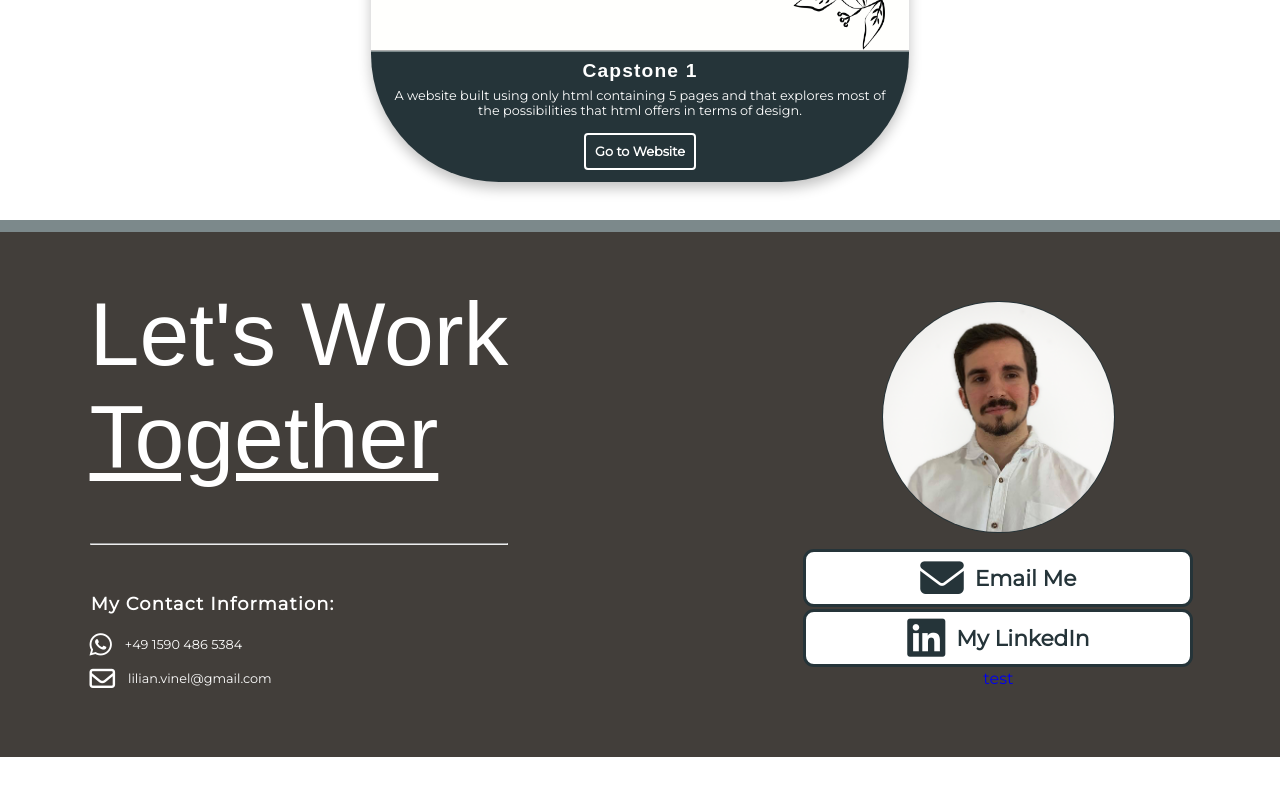
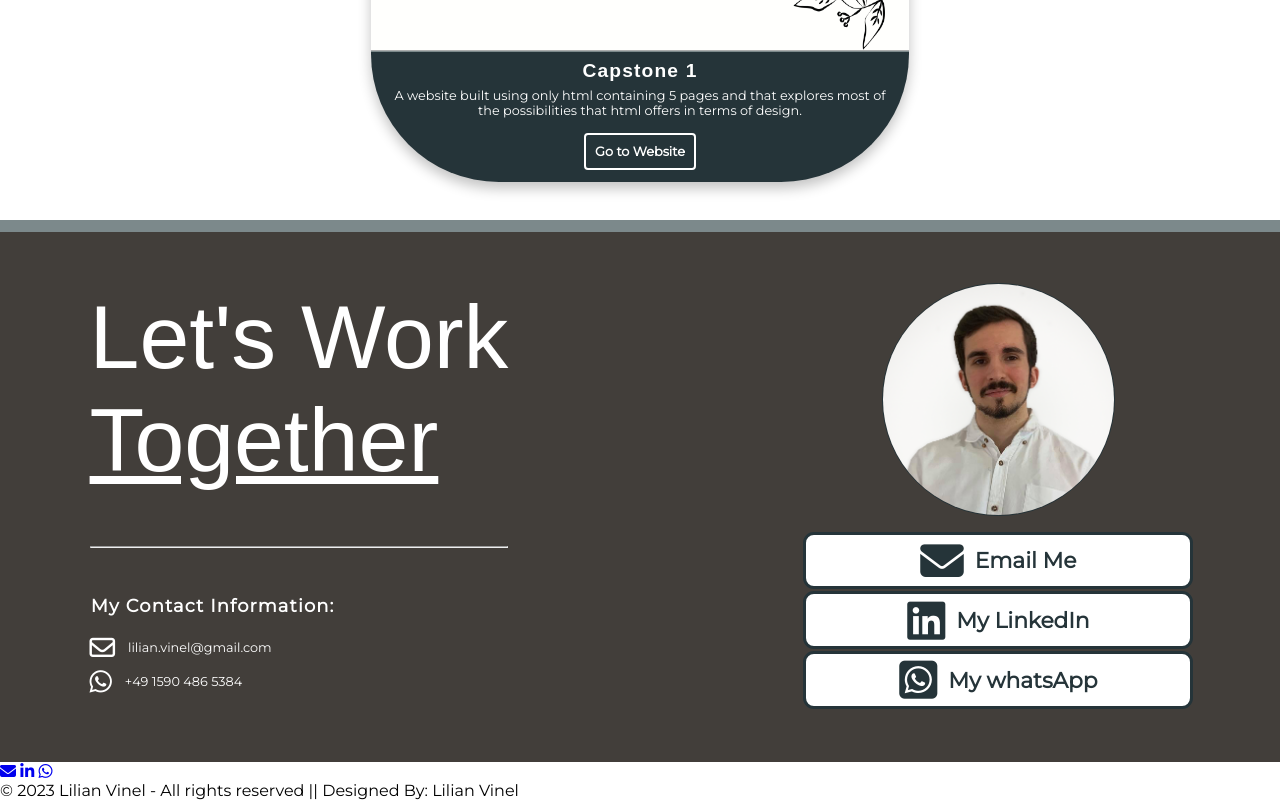
Before and after one commit to lilian-vinel/web-design, a plain HTML site: page index.html in a window 1280 px wide. Shown: the part 2249-3049 px from the top of the page. Before the commit the page ends 3006 px from the top, so only its background shows below. Drawn offline with Linux system fonts and the light colour scheme; a web font is replaced by a local one.

Commit message:
Update index.html

```diff
--- a/index.html
+++ b/index.html
@@ -124,8 +124,8 @@
                 <p class="h7">Let's Work <br><u>Together</u></p>
                 <hr>
                 <h4>My Contact Information:</h4>
+                <p class="info"><i class="fa-regular fa-envelope fa-2xl" style="margin-right:.5em; color: #ffffff;"></i>lilian.vinel@gmail.com</p>
                 <p class="info"><i class="fa-brands fa-whatsapp fa-2xl" style="margin-right:.5em; color: #ffffff;"></i>+49 1590 486 5384</p>
-                <p class="info"><i class="fa-regular fa-envelope fa-2xl" style="margin-right:.5em; color: #ffffff;"></i>lilian.vinel@gmail.com</p>
             </div>
             <div>
                 <div class="profile">
@@ -133,11 +133,25 @@
                         <div class="buttons">
                             <a href="mailto:lilian.vinel@gmail.com"><i class="fa-solid fa-envelope fa-2xl"></i> Email Me</a>
                             <a href="https://www.linkedin.com/in/lilian-vinel/" target="_blank"><i class="fa-brands fa-linkedin fa-2xl"></i> My LinkedIn</a>
-                        </div><a href="https://api.whatsapp.com/send?phone=4915904865384" target="_blank">test</a>
+                            <a href="https://api.whatsapp.com/send?phone=4915904865384" target="_blank"><i class="fa-brands fa-square-whatsapp fa-2xl"></i>My whatsApp</a>
+                        </div>
                     </div>
                 </div>
             </div>
         </div>
     </section>
+    <footer>
+        <div class="footer">
+            <div class="row">
+                <a href="mailto:lilian.vinel@gmail.com"><i class="fa fa-envelope"></i></a>
+                <a href="https://www.linkedin.com/in/lilian-vinel/"><i class="fa fa-linkedin"></i></a>
+                <a href="https://api.whatsapp.com/send?phone=4915904865384"><i class="fa fa-whatsapp"></i></a>
+            </div>
+
+            <div class="row">
+                © 2023 Lilian Vinel - All rights reserved || Designed By: Lilian Vinel
+            </div>
+        </div>
+    </footer>
 </body>
 </html>
```
